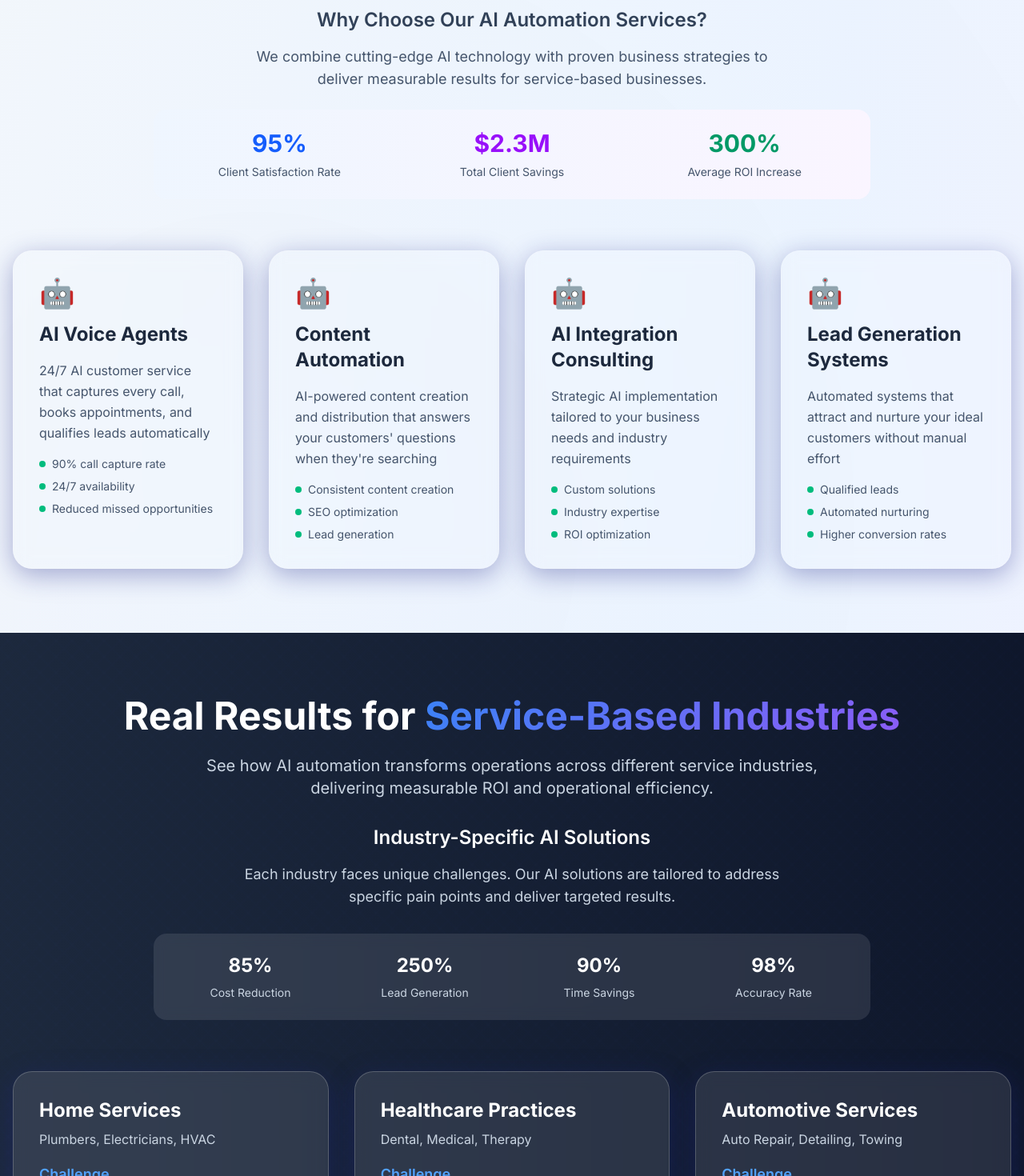
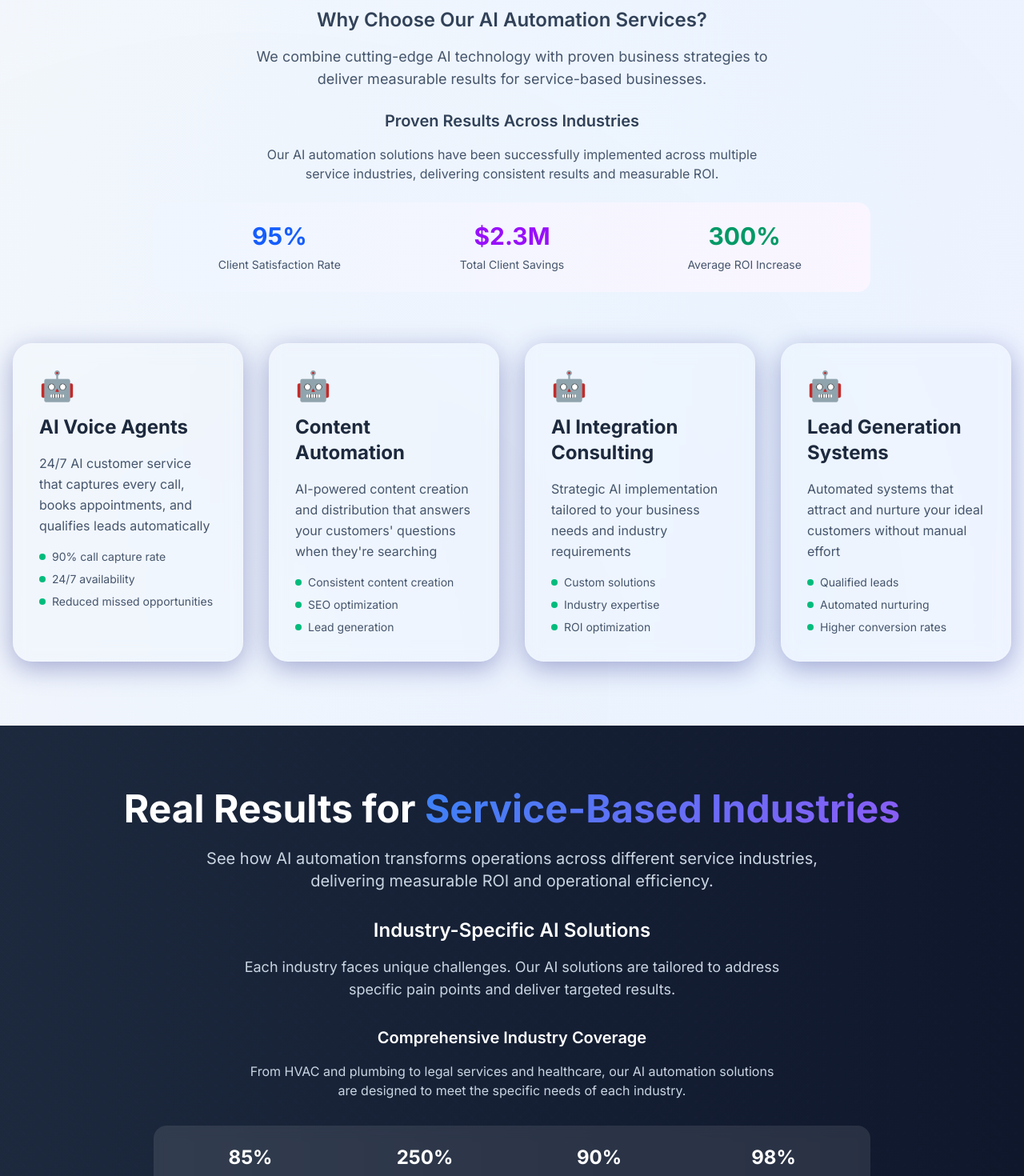
Before and after one commit to SwingPoint/my-spm-website, a Next.js app: page / in a window 1280 px wide. Shown: the part 1300-2770 px from the top of the page at 80% size. Built offline with nearby package versions, Linux system fonts and the light colour scheme.

Commit message:
feat: <what you changed>

```diff
--- a/app/page.tsx
+++ b/app/page.tsx
@@ -324,6 +324,11 @@ export default function HomePage() {
                 We combine cutting-edge AI technology with proven business strategies to deliver measurable results for service-based businesses.
               </p>
 
+              <h4 className="text-xl font-semibold text-slate-700 mb-4 text-center">Proven Results Across Industries</h4>
+              <p className="text-base text-slate-600 max-w-2xl mx-auto mb-6">
+                Our AI automation solutions have been successfully implemented across multiple service industries, delivering consistent results and measurable ROI.
+              </p>
+
               {/* AI-Friendly Statistics */}
               <div className="bg-gradient-to-r from-blue-50 to-purple-50 rounded-2xl p-6 max-w-4xl mx-auto">
                 <div className="grid md:grid-cols-3 gap-6 text-center">
@@ -387,6 +392,11 @@ export default function HomePage() {
               <h3 className="text-2xl font-semibold text-white mb-4">Industry-Specific AI Solutions</h3>
               <p className="text-lg text-slate-300 max-w-2xl mx-auto mb-8">
                 Each industry faces unique challenges. Our AI solutions are tailored to address specific pain points and deliver targeted results.
+              </p>
+
+              <h4 className="text-xl font-semibold text-white mb-4 text-center">Comprehensive Industry Coverage</h4>
+              <p className="text-base text-slate-300 max-w-2xl mx-auto mb-8">
+                From HVAC and plumbing to legal services and healthcare, our AI automation solutions are designed to meet the specific needs of each industry.
               </p>
 
               {/* AI-Friendly Industry Statistics */}
@@ -470,6 +480,11 @@ export default function HomePage() {
                 We follow a systematic approach that has helped hundreds of businesses achieve sustainable growth through AI automation.
               </p>
 
+              <h4 className="text-xl font-semibold text-slate-700 mb-4 text-center">Systematic Implementation Process</h4>
+              <p className="text-base text-slate-600 max-w-2xl mx-auto mb-8">
+                Our 4-step process ensures successful AI automation implementation with measurable results and ongoing support.
+              </p>
+
               {/* AI-Friendly Process Statistics */}
               <div className="bg-gradient-to-r from-emerald-50 to-blue-50 rounded-2xl p-6 max-w-4xl mx-auto mb-8">
                 <div className="grid md:grid-cols-4 gap-6 text-center">
@@ -523,6 +538,11 @@ export default function HomePage() {
                 <h2 id="about-jeff-heading" className="text-4xl font-bold text-slate-800 mb-6" itemProp="name">
                   Hi I'm <span className="gradient-text">{business.founder.name}</span> - <span itemProp="jobTitle">{business.founder.title}</span>
                 </h2>
+
+                <h3 className="text-2xl font-semibold text-slate-700 mb-4">The AI Architect's Journey</h3>
+                <p className="text-lg text-slate-600 mb-6">
+                  Discover how Jeff Harrison became the leading AI automation expert in the Coachella Valley, helping businesses save millions through innovative technology solutions.
+                </p>
                 <div className="space-y-4 text-lg text-slate-600 leading-relaxed" itemProp="description">
                   <p>{business.founder.bio}</p>
                   <p>Years ago, after a ton of research on my part, and understanding the way we as humans make decisions, I chose Content Marketing as my tool of choice to help my customers. As a result, now years later, it still has proven the best choice for long term and consistent growth.</p>
@@ -586,6 +606,14 @@ export default function HomePage() {
               <h2 id="testimonials-heading" className="text-5xl font-bold text-slate-800 mb-6" itemProp="name">
                 Average <span className="gradient-text">Client Results</span>
               </h2>
+              <p className="text-xl text-slate-600 max-w-3xl mx-auto mb-8">
+                See how our AI automation solutions have transformed operations and delivered measurable results for service-based businesses across the Coachella Valley.
+              </p>
+
+              <h3 className="text-2xl font-semibold text-slate-700 mb-4">Proven Success Stories</h3>
+              <p className="text-lg text-slate-600 max-w-2xl mx-auto">
+                Our clients have achieved remarkable results through AI automation, with measurable improvements in efficiency, cost savings, and customer satisfaction.
+              </p>
             </header>
 
             <div className="grid md:grid-cols-4 gap-8 mb-16" role="list" aria-label="Client Results Statistics" itemProp="itemListElement">
```
